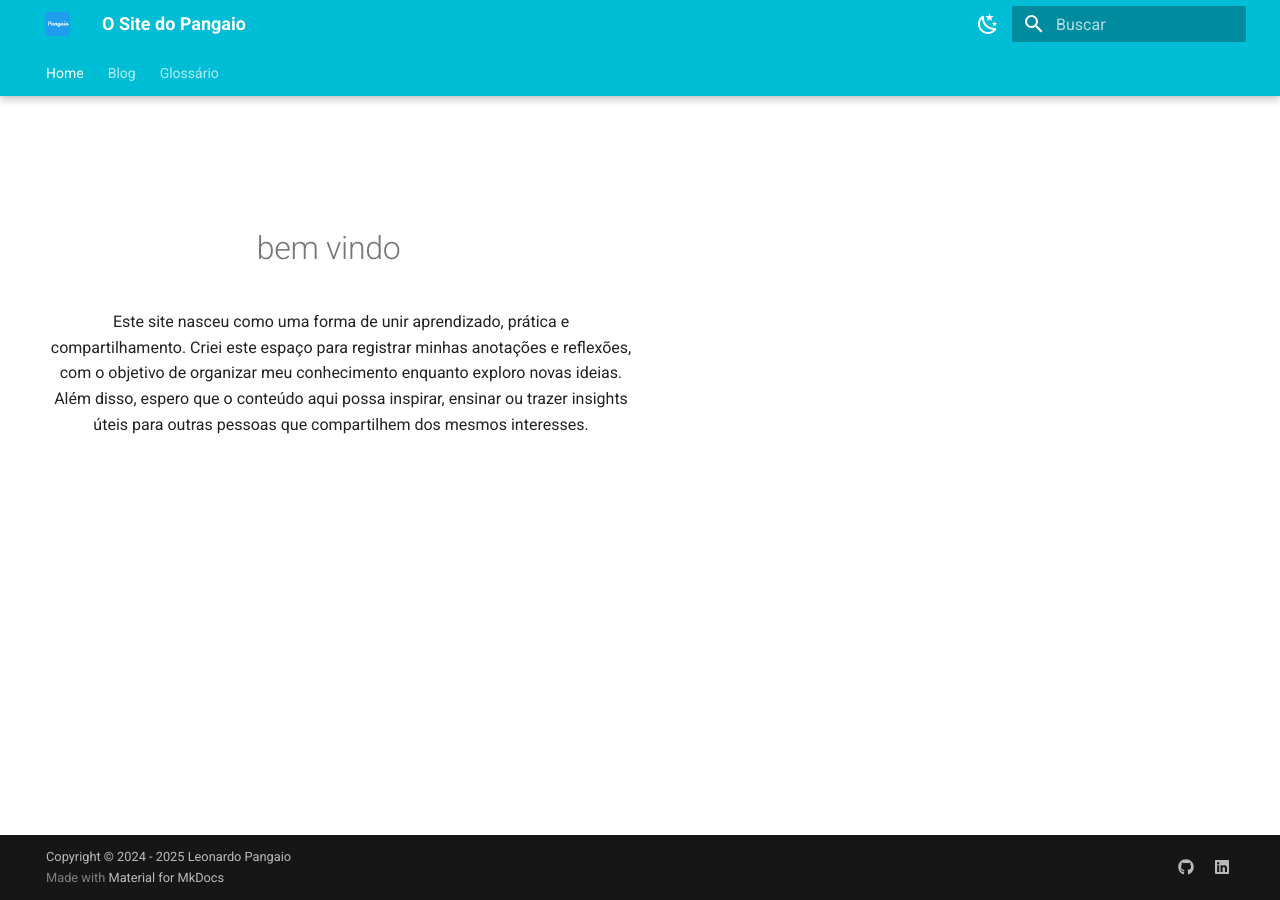
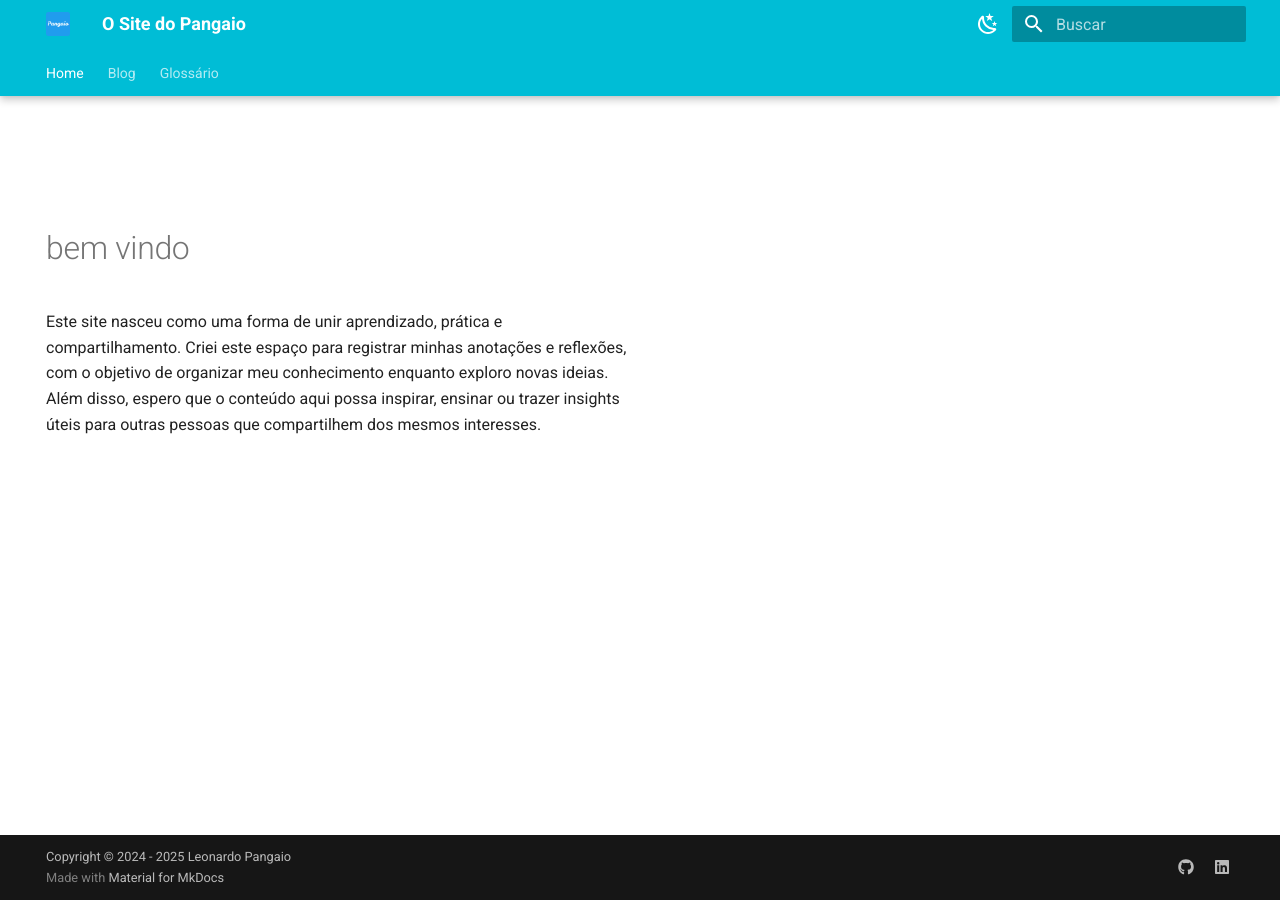
Before and after one commit to leonardopangaio/website, an MkDocs documentation site: the page built from docs/index.md, in a window 1280 px wide. Built offline with MkDocs 1.6.1 and Material for MkDocs 9.7.7, drawn with Linux system fonts in a browser that asks for light colours.

Commit message:
Making a new commit.

```diff
--- a/docs/index.md
+++ b/docs/index.md
@@ -8,7 +8,7 @@ hide:
 ---
 #
 
-<div class="grid" markdown style="text-align:center;">
+<div class="grid" markdown>
 
 <div>
 <h1>bem vindo</h1>
```
Also changed, not shown: site/feed_rss_created.xml, site/feed_rss_updated.xml, site/index.html, 1 other file.
